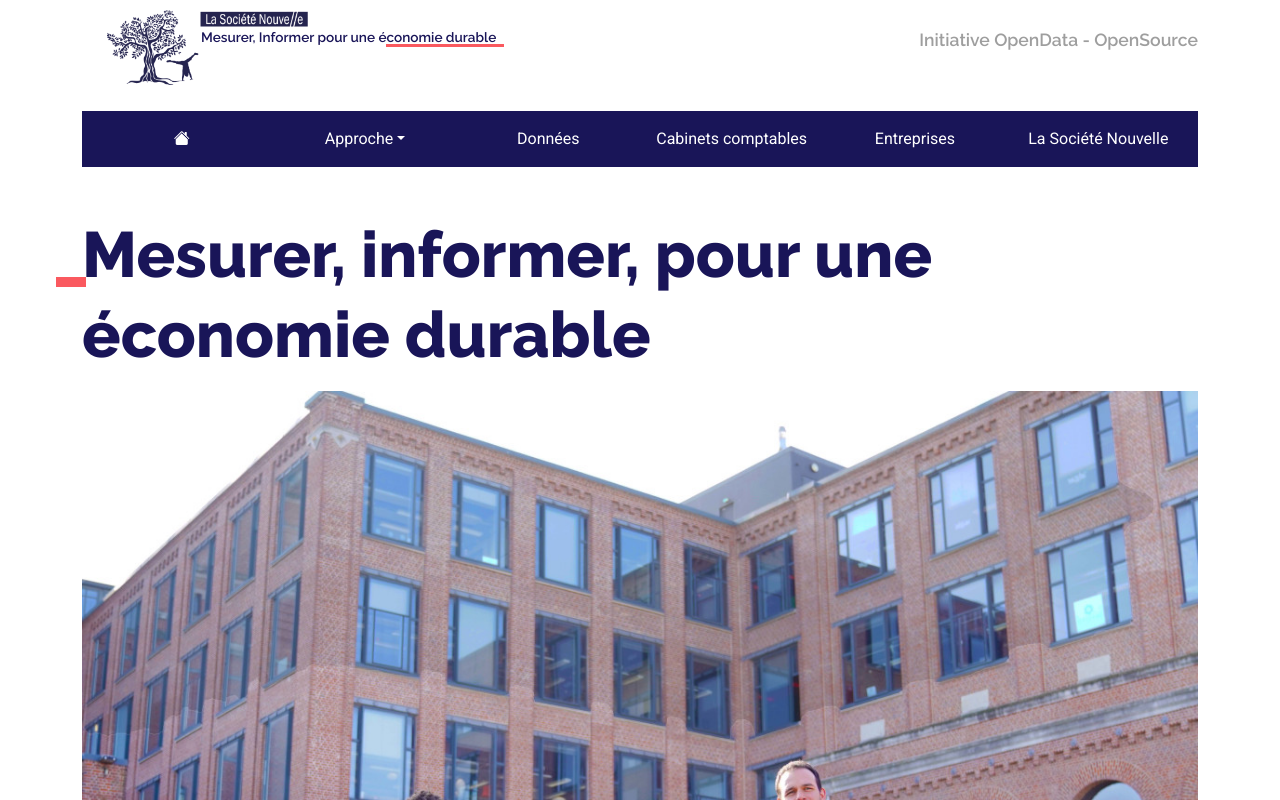
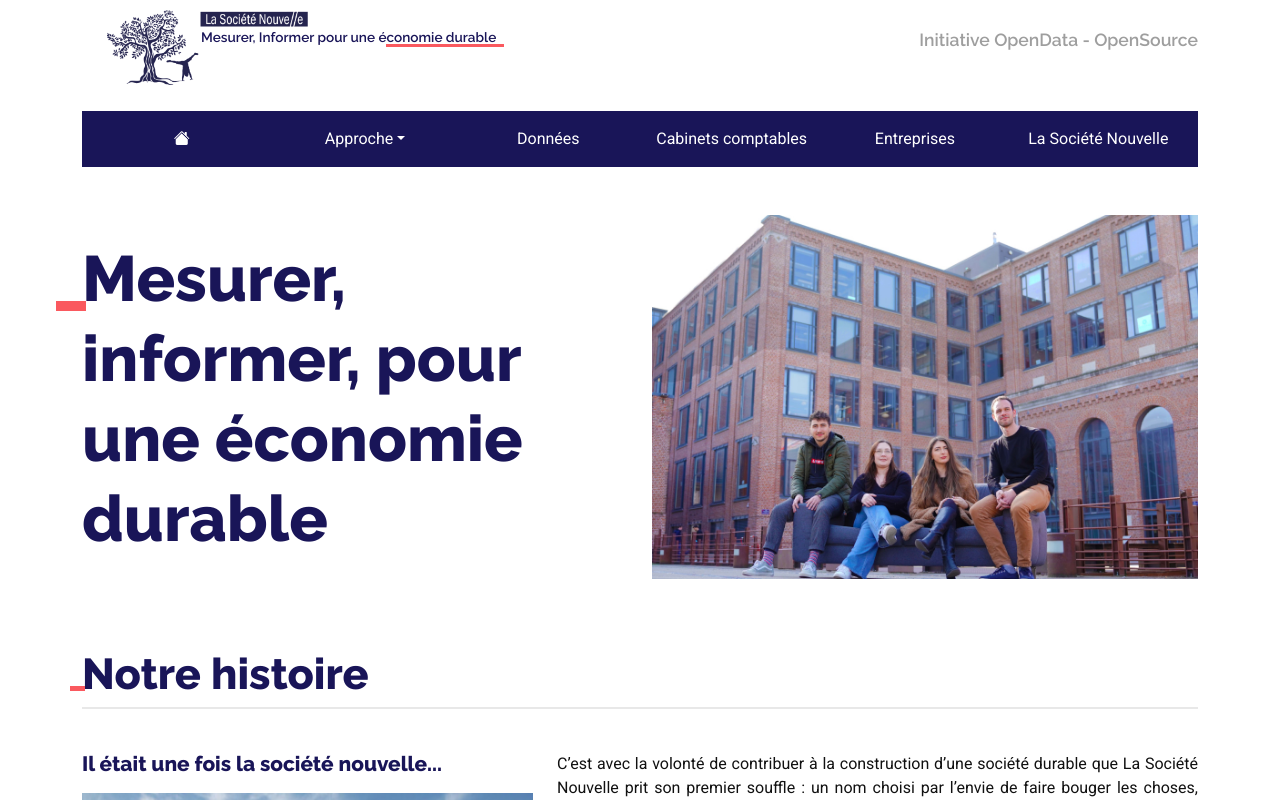
Before and after one commit to La-Societe-Nouvelle/LaSocieteNouvelle-Website, a Next.js app: page /blog in a window 1280 px wide. Shown: the top 800 px of the page. Built offline with nearby package versions, Linux system fonts and the light colour scheme.

Commit message:
Post title 2 columns

```diff
--- a/pages/blog.js
+++ b/pages/blog.js
@@ -18,12 +18,12 @@ export default function Blog() {
                     <section>
                         <div className="article">
                             <Row className="align-items-center">
-                                <Col xs={12}>
+                                <Col xs={12} lg={6}>
                                     <h2 className="big-title">
                                         Mesurer, informer, pour une économie durable
                                     </h2>
                                 </Col>
-                                <Col>
+                                <Col  xs={12} lg={6}>
                                     <img src="/images/equipe-la-societe-nouvelle.jpg" className='img-fluid' alt="L'équipe de la société nouvelle" />
                                 </Col>
                             </Row>
```
